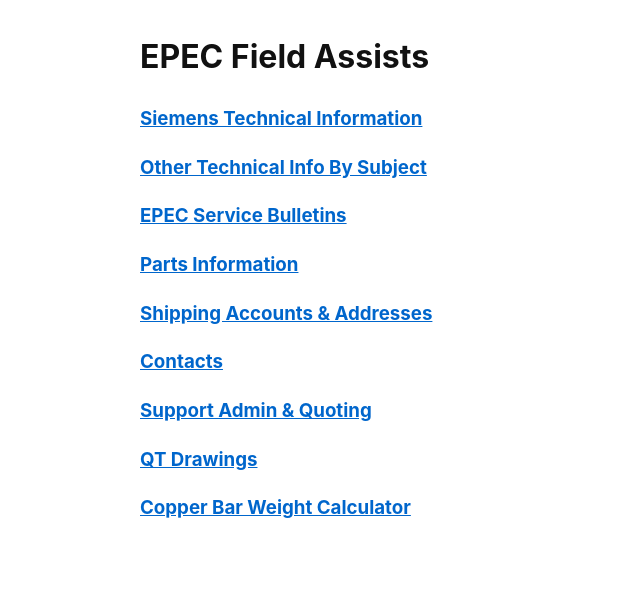
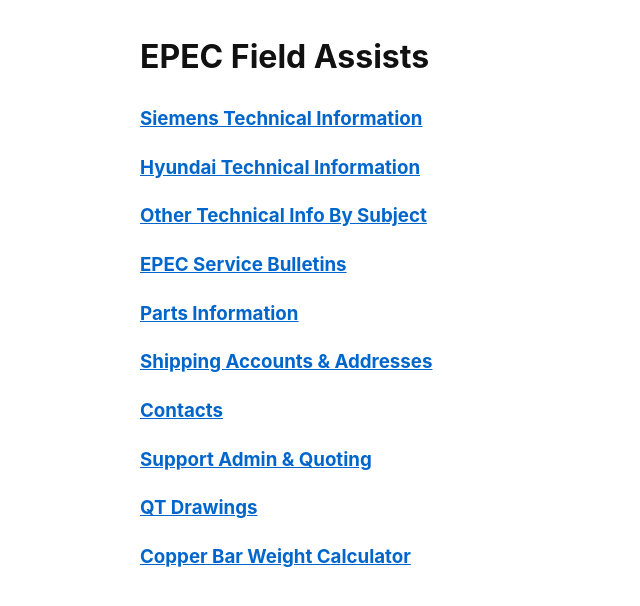
Before and after one commit to epecsupport/Service, a Jekyll site: the page built from index.md, in a window 1280 px wide. Shown: the top 606 px of the page, without its empty margins (0-640 px from the left). Built offline with Jekyll 4.4.1, drawn with Linux system fonts in a browser that asks for light colours.

Commit message:
Update index.md

```diff
--- a/index.md
+++ b/index.md
@@ -7,6 +7,8 @@ autolink: true
 # EPEC Field Assists
 
 ### [Siemens Technical Information](tech/siemens/siemens.html)
+
+### [Hyundai Technical Information](tech/hyundai/hyundai.html)
 
 ### [Other Technical Info By Subject](tech/otech.html)
 
```
